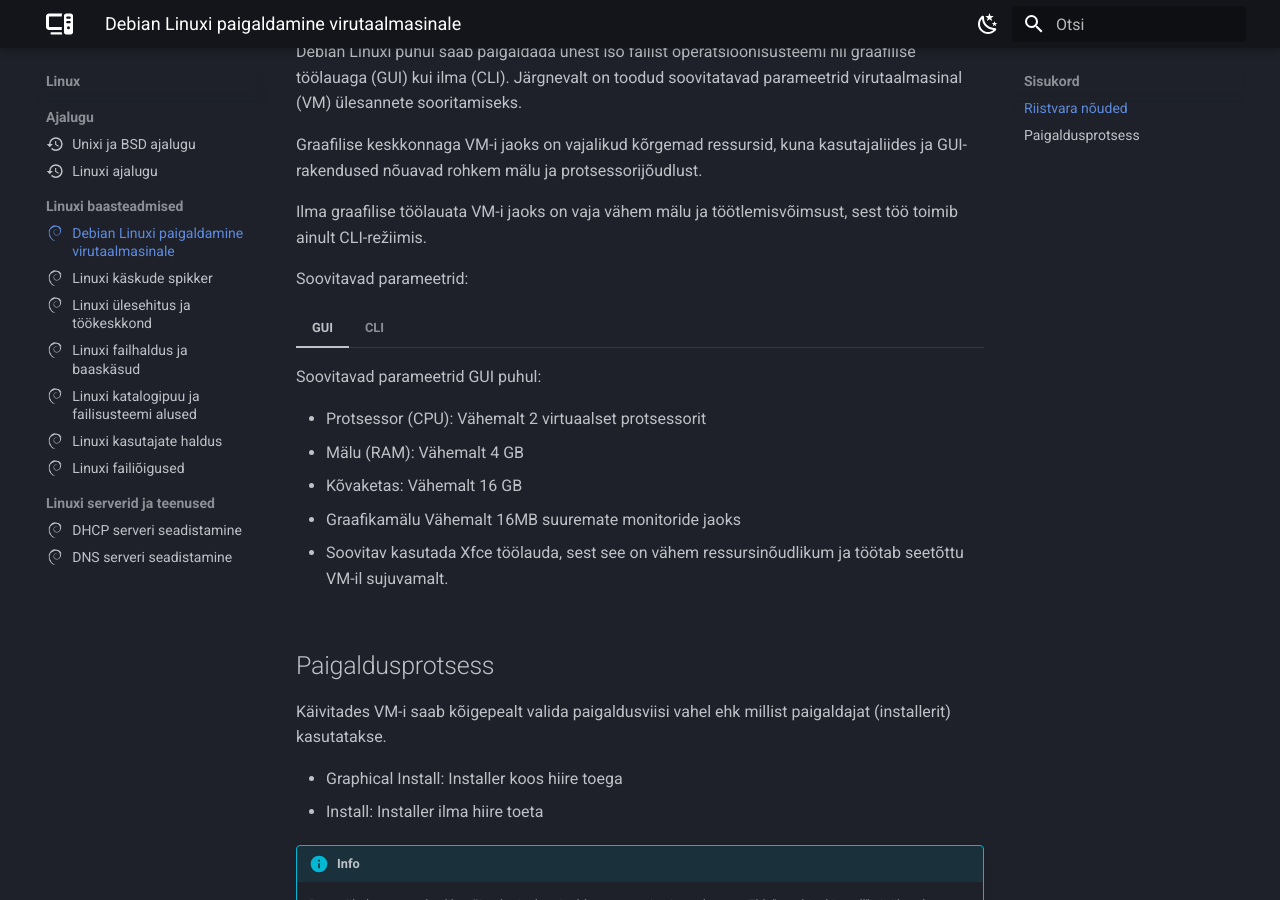
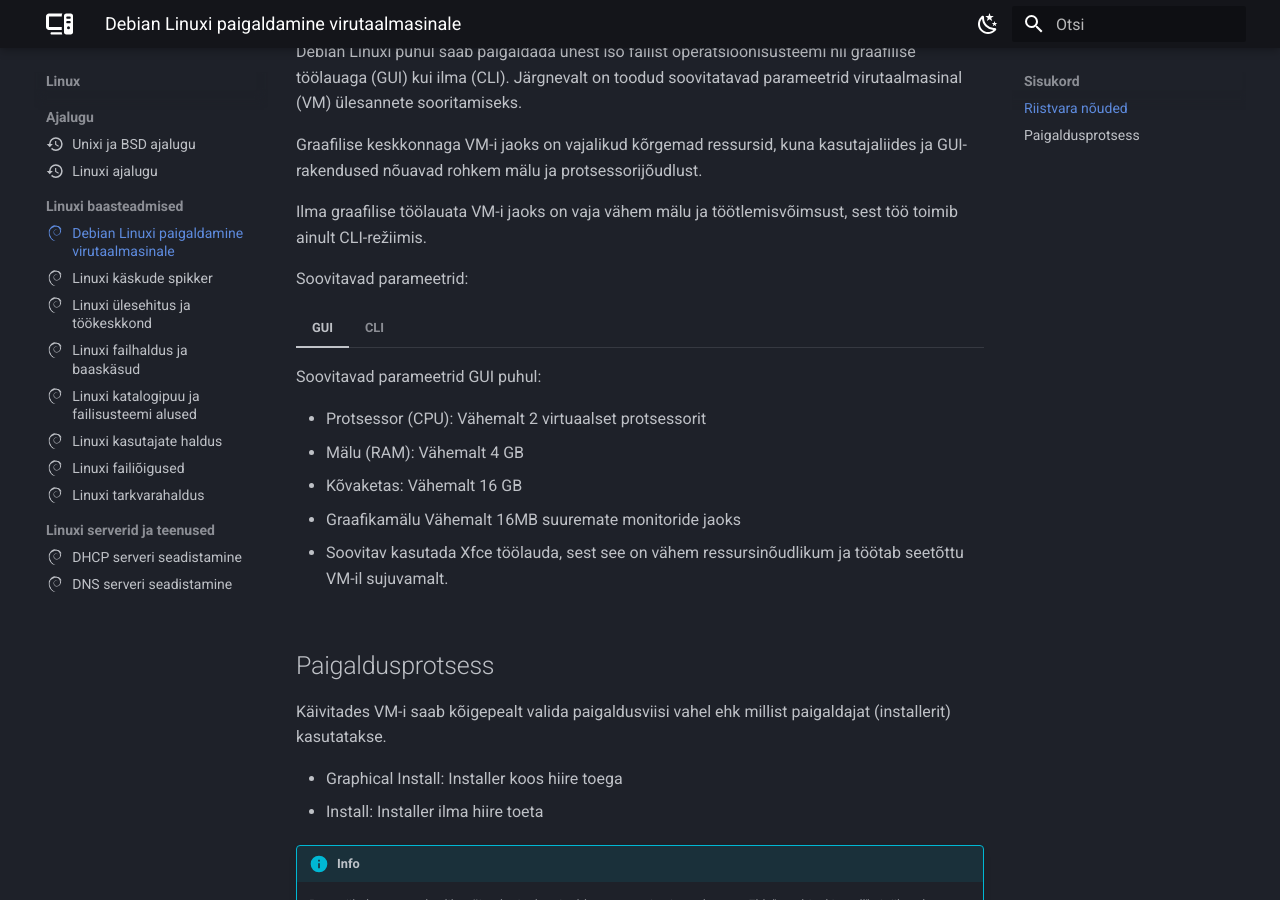
Before and after one commit to priitpaap/priitpaap.github.io, an MkDocs documentation site: the page built from docs/linux/debpaigaldus.md, in a window 1280 px wide and 900 px high, scrolled down 305 px. Built offline with MkDocs 1.6.1 and Material for MkDocs 9.7.7, drawn with Linux system fonts in a browser that asks for light colours.

Commit message:
Uuendatud linuxi-tarkvarahaldus.md

```diff
--- a/mkdocs.yml
+++ b/mkdocs.yml
@@ -94,6 +94,7 @@
         linux/kataloogipuu-ja-failisusteemi-alused.md
     - Linuxi kasutajate haldus: linux/linuxi-kasutajate-haldus.md
     - Linuxi failiõigused: linux/linuxi-failioigused.md
+    - Linuxi tarkvarahaldus: linux/linuxi-tarkvarahaldus.md
   - Linuxi serverid ja teenused:
     - DHCP serveri seadistamine: linux/dhcp.md
     - DNS serveri seadistamine: linux/dns.md
```
Also changed, not shown: 1 other file.
